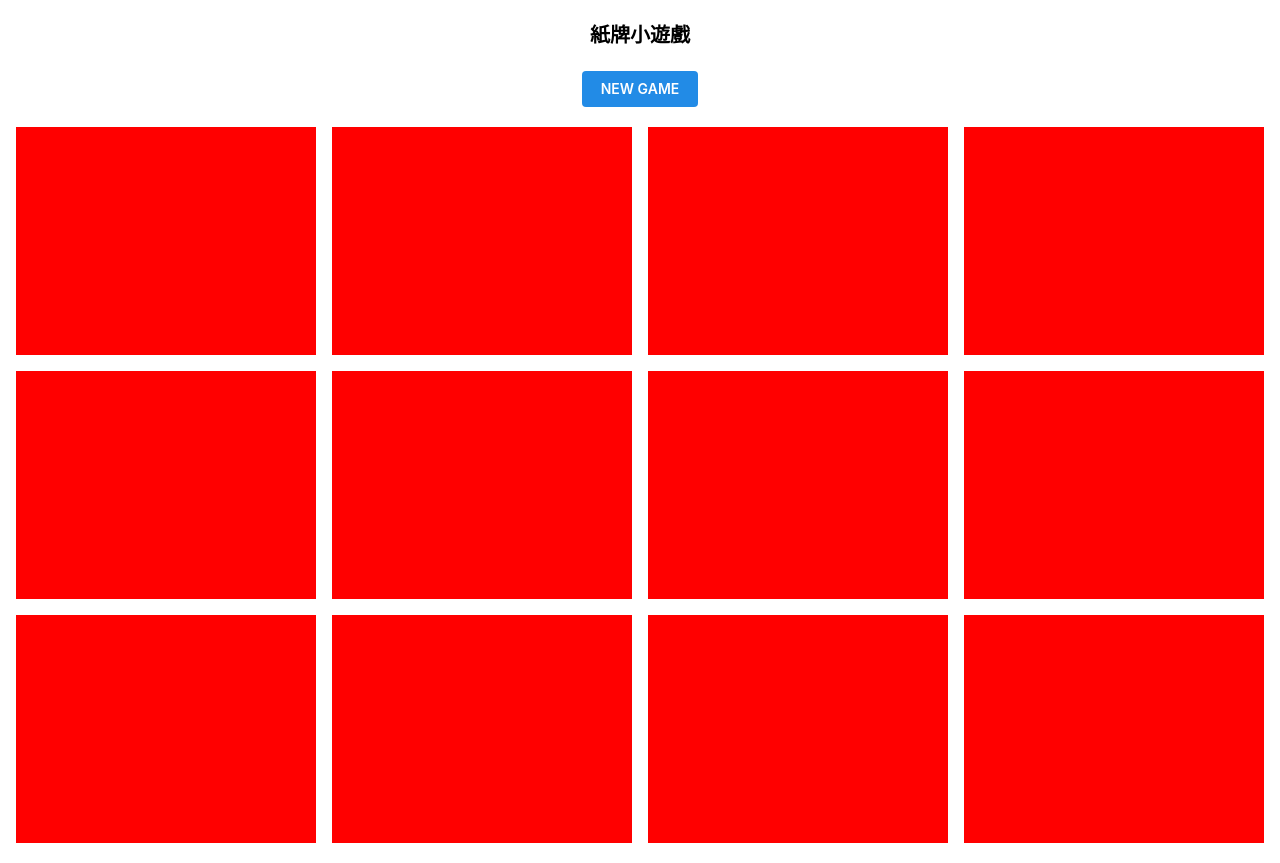
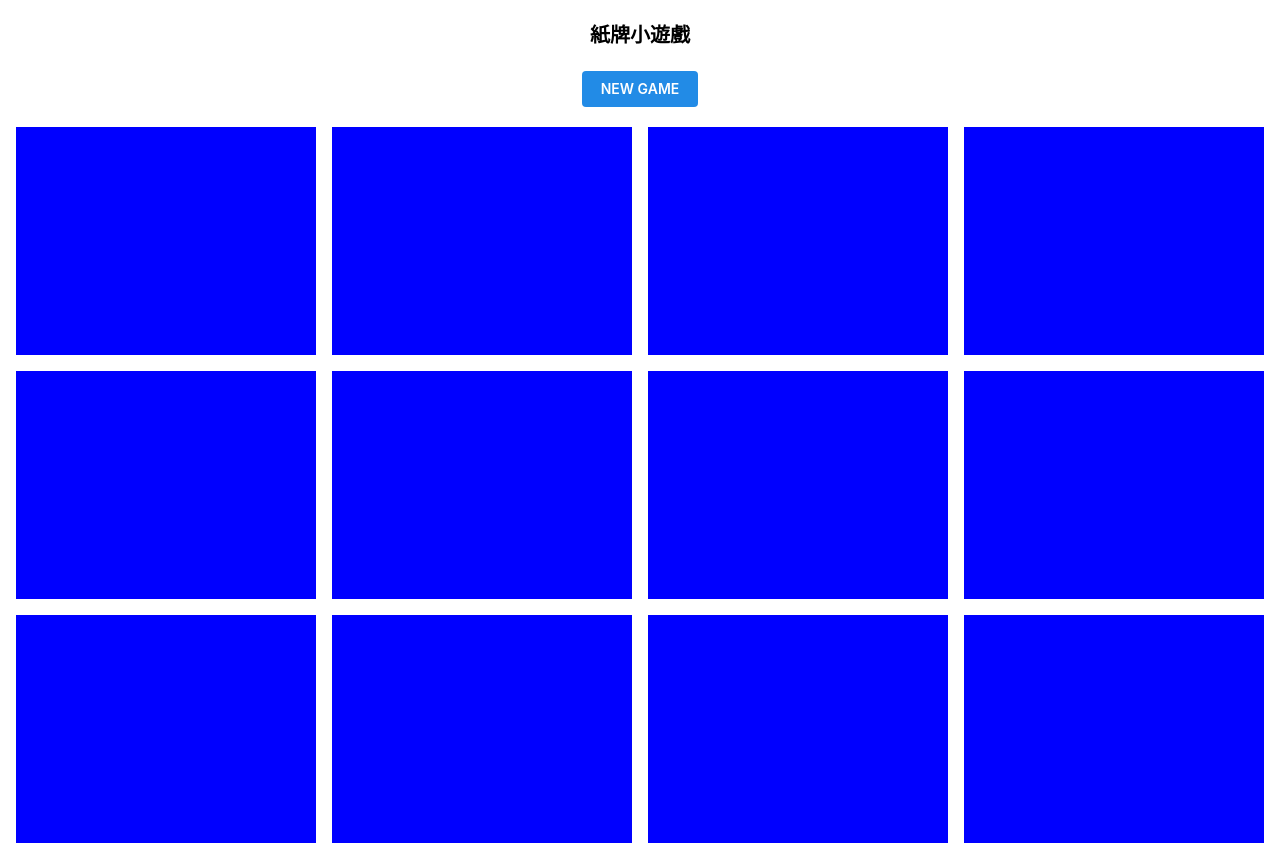
Before and after one commit to ray8625/react_card, a React (Create React App) app: page / in a window 1280 px wide. Built offline with nearby package versions, Linux system fonts and the light colour scheme.

Commit message:
update color

```diff
--- a/src/App.js
+++ b/src/App.js
@@ -104,7 +104,7 @@ function App() {
         {cards.map(card=>(
           <div className={`card ${card.matched || card===firstChoice || card===secondChoice?"flipped":""}`} key={card.id} onClick={()=>{onClick(card)}}>
             <img className="front" src={card.src} width={300}/>
-            <div className="rear" style={{ width: "300px" , height: "228px", backgroundColor: "red"}}></div>
+            <div className="rear" style={{ width: "300px" , height: "228px", backgroundColor: "blue"}}></div>
           </div>
         ))}
       </div>
```
